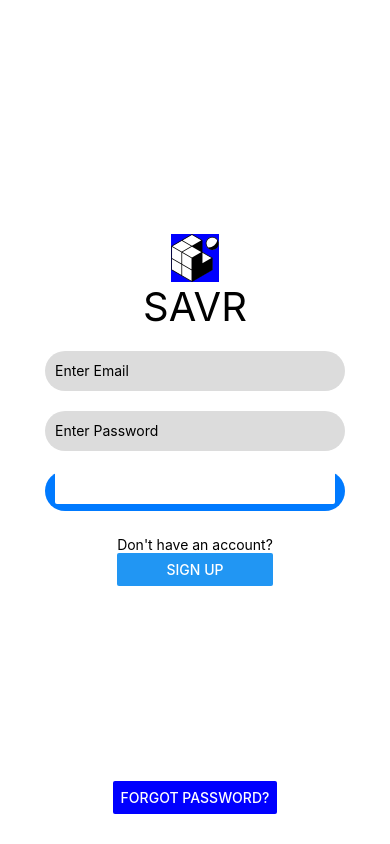
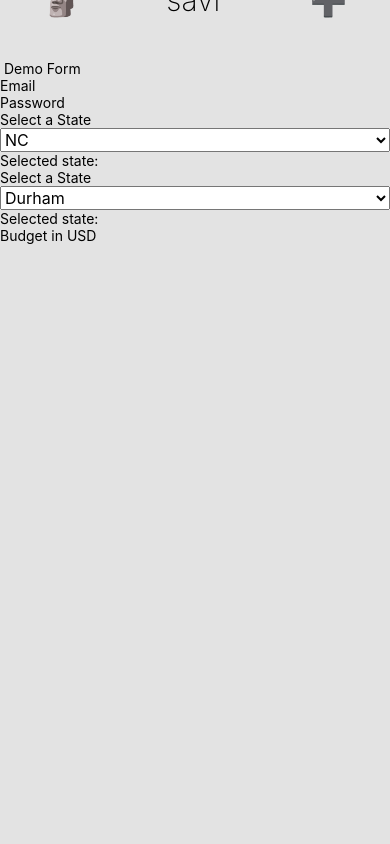
Before and after one commit to savr-Momentum-Team-8-Final-Project/savr-FE, a React Native app: screen / in a window 390 px wide. Built offline with nearby package versions, Linux system fonts and the light colour scheme.

Commit message:
added basic trip form

```diff
--- a/App.js
+++ b/App.js
@@ -3,20 +3,23 @@ import React from 'react';
 import { SafeAreaView, StyleSheet, Text, View , Image} from 'react-native';
 import Homepage from './components/Homepage.js'
 import Login from './components/Login'
+import CreateATrip from './components/CreateATrip.js'
 
 export default function App () {
   return (
-    <View style={styles.container}>
-      <StatusBar style='auto' />
-      <Login style='auto' />
-    </View>
+    <>
+    <SafeAreaView style={styles.container} />
+    <SafeAreaView style={{ flex: 1, backgroundColor: '#e3e3e3' }}>
+        <CreateATrip />
+    </SafeAreaView>
+    </>
   )
 }
 
 const styles = StyleSheet.create({
   container: {
-    flex: 1,
-    backgroundColor: '#fff',
+    flex: 0,
+    backgroundColor: '#e3e3e3',
     alignItems: 'center',
     justifyContent: 'center'
   }
--- /dev/null
+++ b/components/CreateATrip.js
@@ -0,0 +1,56 @@
+import { StatusBar } from 'expo-status-bar';
+import React, {useState} from 'react';
+import { StyleSheet, Text, View, FlatList, SafeAreaView, ScrollView, Image, TextInput, Picker } from 'react-native';
+import Header from './Header.js'
+import Homepage from './Homepage.js';
+
+export default function CreateATrip () {
+    const [currency, setCurrency] = useState('US Dollar')
+    const [st8te, setSt8te] = useState('')
+    const [city, setCity] = useState('')
+
+    return (
+        <>
+        <Header />
+
+    <View >
+      <Text > Demo Form </Text>
+      <View>
+        <TextInput
+          placeholder="Email" />
+        <TextInput
+          secureTextEntry={true}
+          placeholder="Password"
+        />
+        <Text>Select a State</Text>
+        <Picker
+          selectedValue={st8te}
+          onValueChange={currentSt8te => setSt8te(currentSt8te)}>
+          <Picker.Item label="NC" value="NC" />
+          <Picker.Item label="VA" value="VA" />
+          <Picker.Item label="CA" value="CA" />
+        </Picker>
+        <Text>
+          Selected state: {st8te}
+        </Text>
+
+        <Text>Select a State</Text>
+        <Picker
+          selectedValue={city}
+          onValueChange={currentCity => setCity(currentCity)}>
+          <Picker.Item label="Durham" value="Durham" />
+          <Picker.Item label="Asheville" value="Asheville" />
+          <Picker.Item label="Chapel Hill" value="Chapel Hill" />
+        </Picker>
+        <Text>
+          Selected state: {city}
+        </Text>
+        <TextInput
+          secureTextEntry={false}
+          placeholder="Budget in USD"
+        />
+      </View>
+    </View>
+    </>
+    )
+}
```
